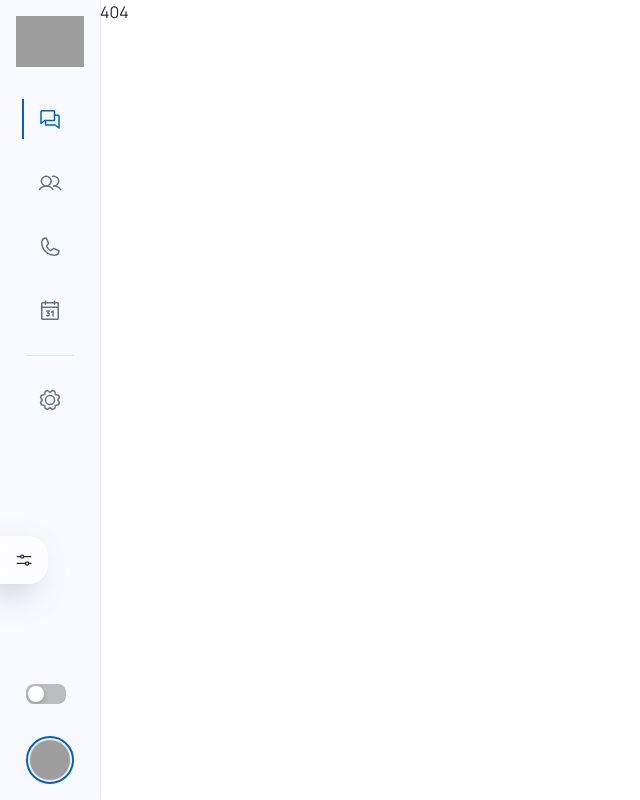
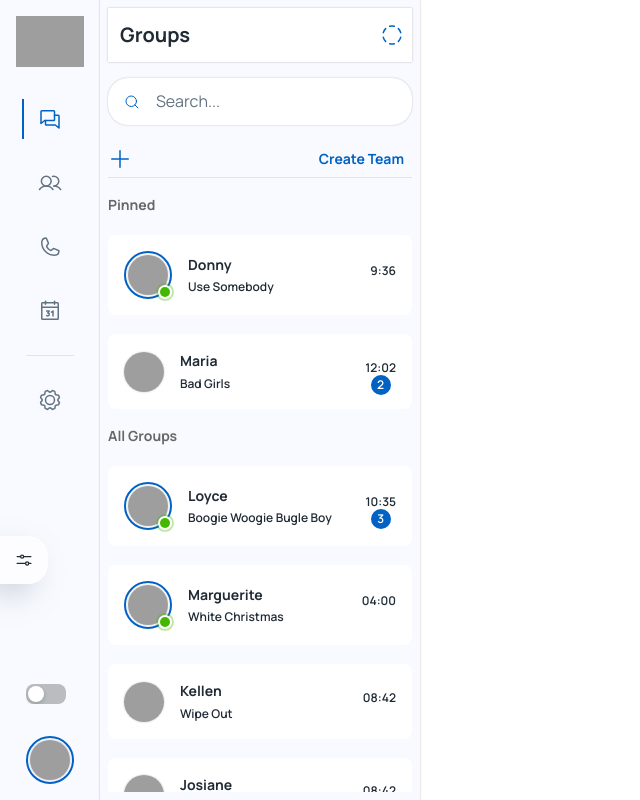
Before and after one commit to KonstantineVashalomidze/chat-app, a React (Create React App) app: page /group in a window 1280 px wide. Before the commit this address led to /404. Shown: the whole page, without its empty margins (0-640 px from the left). Built offline with nearby package versions, Linux system fonts and the light colour scheme; grey boxes are pictures that could not be loaded.

Commit message:
create group dialog is done not working properly

```diff
--- /dev/null
+++ b/src/components/dialogs/group/CreateGroup.js
@@ -0,0 +1,143 @@
+import React, { useState } from "react";
+import {
+    Dialog,
+    DialogContent,
+    DialogTitle,
+    Slide,
+    TextField,
+    Button,
+    Box,
+    Chip,
+    Autocomplete,
+} from "@mui/material";
+import {User_options} from "../../../data";
+
+
+
+const Transition = React.forwardRef(function Transition(props, ref) {
+    return <Slide direction="up" ref={ref} {...props} />;
+});
+
+const CreateGroup = ({ open, handleClose }) => {
+    const [groupName, setGroupName] = useState("");
+    const [userInput, setUserInput] = useState(null);
+    const [people, setPeople] = useState([]);
+    const [error, setError] = useState("");
+
+    const handleSubmit = (e) => {
+        e.preventDefault();
+        if (!groupName.trim()) {
+            setError("Please enter a group name.");
+        } else if (people.length < 2) {
+            setError("Please add at least two people.");
+        } else {
+            // Handle form submission logic here
+            console.log("Group Name:", groupName);
+            console.log("People:", people);
+            // Reset form after submission
+            setGroupName("");
+            setPeople([]);
+            setError("");
+        }
+    };
+
+    const addPerson = (value) => {
+        if (value && !people.includes(value)) {
+            setPeople([...people, value]);
+            setUserInput(null);
+            setError(""); // Clear error when a person is added
+        }
+    };
+
+    const removePerson = (personToRemove) => {
+        setPeople(people.filter((p) => p !== personToRemove));
+    };
+
+
+
+    return (
+        <Dialog
+            fullWidth
+            maxWidth={"xs"}
+            open={open}
+            onClose={handleClose}
+            keepMounted
+            TransitionComponent={Transition}
+            sx={{ p: 4 }}
+        >
+            <DialogTitle>Create Group</DialogTitle>
+            <DialogContent>
+                <Box component="form" onSubmit={handleSubmit}>
+                    <TextField
+                        autoFocus
+                        margin="dense"
+                        id="groupName"
+                        label="Group Name"
+                        type="text"
+                        fullWidth
+                        value={groupName}
+                        onChange={(e) => setGroupName(e.target.value)}
+                        error={!groupName.trim() && !!error}
+                        helperText={!groupName.trim() && error}
+                        onFocus={() => setError("")}
+                    />
+                    <Box sx={{ mt: 2, display: "flex", alignItems: "center" }}>
+                        <Autocomplete
+                            freeSolo
+                            options={User_options}
+                            renderInput={(params) => (
+                                <TextField
+                                    {...params}
+                                    margin="dense"
+                                    label="Add Person"
+                                    type="text"
+                                    fullWidth
+                                    value={userInput || ""}
+                                    onChange={(e) => setUserInput(e.target.value)}
+                                    onKeyPress={(e) => {
+                                        if (e.key === "Enter") {
+                                            addPerson(userInput);
+                                        }
+                                    }}
+                                    error={people.length < 2 && !!error}
+                                    helperText={people.length < 2 && error}
+                                    onFocus={() => setError("")}
+                                />
+                            )}
+                            onInputChange={(e, value) => setUserInput(value)}
+                            fullWidth
+                        />
+                        <Button
+                            variant="contained"
+                            sx={{ ml: 1 }}
+                            onClick={() => addPerson(userInput)}
+                            disabled={!userInput}
+                        >
+                            Add
+                        </Button>
+                    </Box>
+                    <Box sx={{ mt: 2, display: "flex", flexWrap: "wrap" }}>
+                        {people.map((p) => (
+                            <Chip
+                                key={p}
+                                label={p}
+                                onDelete={() => removePerson(p)}
+                                sx={{ mr: 1, mt: 1 }}
+                            />
+                        ))}
+                    </Box>
+                    <Box sx={{ mt: 2, display: "flex", justifyContent: "flex-end" }}>
+                        <Button onClick={handleClose} sx={{ mr: 1 }}>
+                            Cancel
+                        </Button>
+                        <Button type="submit" variant="contained">
+                            Create
+                        </Button>
+                    </Box>
+                </Box>
+            </DialogContent>
+        </Dialog>
+    );
+};
+
+export default CreateGroup;
--- a/src/data/index.js
+++ b/src/data/index.js
@@ -321,6 +321,24 @@ const Shared_documents = [
 
 ];
 
+// Dummy data for autocomplete options
+const User_options = [
+  "John Doe",
+  "Jane Smith",
+  "Michael Johnson",
+  "Emily Williams",
+  "David Brown",
+  "Sarah Davis",
+  "Robert Miller",
+  "Jessica Wilson",
+  "Christopher Moore",
+  "Ashley Taylor",
+];
+
+
+
+
+
 export {
   Profile_Menu,
   Nav_Setting,
@@ -330,4 +348,5 @@ export {
   Message_options,
   Shared_links,
   Shared_documents,
+  User_options,
 };
--- a/src/pages/dashboard/Chats.js
+++ b/src/pages/dashboard/Chats.js
@@ -7,7 +7,7 @@ import { ChatList } from "../../data";
 import SimpleBarReact from "simplebar-react";
 import "simplebar-react/dist/simplebar.min.css";
 
-const StyledBadge = styled(Badge)(({ theme }) => ({
+export const StyledBadge = styled(Badge)(({ theme }) => ({
     '& .MuiBadge-badge': {
         backgroundColor: '#44b700',
         color: '#44b700',
@@ -35,8 +35,7 @@ const StyledBadge = styled(Badge)(({ theme }) => ({
         },
     },
 }));
-
-const ChatElement = ({ id, name, img, msg, time, unread, online }) => {
+export const ChatElement = ({ id, name, img, msg, time, unread, online }) => {
     const theme = useTheme();
     return (
         <Box sx={{ width: "100%", borderRadius: 1, backgroundColor: theme.palette.mode === "light" ? "#fff" : theme.palette.background.default }} p={2}>
@@ -70,8 +69,7 @@ const ChatElement = ({ id, name, img, msg, time, unread, online }) => {
     );
 };
 
-
-const Search = styled("div")(({ theme }) => ({
+export const Search = styled("div")(({ theme }) => ({
     position: "relative",
     borderRadius: 20,
     backgroundColor: alpha(theme.palette.background.default, 1),
@@ -81,7 +79,7 @@ const Search = styled("div")(({ theme }) => ({
     width: "100%"
 }));
 
-const SearchIconWrapper = styled("div")(({ theme }) => ({
+export const SearchIconWrapper = styled("div")(({ theme }) => ({
     padding: theme.spacing(0, 2),
     height: "100%",
     position: "absolute",
@@ -91,7 +89,7 @@ const SearchIconWrapper = styled("div")(({ theme }) => ({
     justifyContent: "center"
 }));
 
-const StyledInputBase = styled(InputBase)(({ theme }) => ({
+export const StyledInputBase = styled(InputBase)(({ theme }) => ({
     color: "inherit",
     "& .MuiInputBase-input": {
         padding: theme.spacing(1.5), // Increased padding for better spacing
@@ -108,6 +106,7 @@ const StyledInputBase = styled(InputBase)(({ theme }) => ({
         },
     },
 }));
+
 const Chats = () => {
     const theme = useTheme();
 
@@ -118,7 +117,7 @@ const Chats = () => {
     return (
         <>
             <Box
-                sx={{ position: "relative", width: 320, backgroundColor: theme.palette.mode === "light" ? "#F8FAFF" : theme.palette.background.paper, boxShadow: '0px 0px 2px rgba(0, 0, 0, 0.2)' }}>
+                sx={{ position: "relative", width: 320, backgroundColor: theme.palette.mode === "light" ? "#F8FAFF" : theme.palette.background.paper, boxShadow: '0px 0px 2px rgba(0, 0, 0, 0.25)' }}>
                 <Stack p={1} spacing={2} sx={{ height: "100vh" }}>
                     <Stack direction={"row"} alignItems={"center"} justifyContent={"space-between"} sx={{boxShadow: "0px 0px 2px rgba(0, 0, 0, 0.25)", backgroundColor: backgroundColor }}>
                         <Typography p={1.5} variant={"h5"}>
@@ -138,7 +137,7 @@ const Chats = () => {
                     </Stack>
                     <Stack spcing={1}>
                         <Stack direction={"row"} alignItems={"center"} justifyContent={"space-between"} spacing={1.5}>
-                            <ArchiveBox size={24} />
+                            <ArchiveBox size={24} color={theme.palette.primary.main} />
                             <Button>Archive</Button>
                         </Stack>
                         <Divider />
--- /dev/null
+++ b/src/pages/dashboard/Group.js
@@ -0,0 +1,86 @@
+
+
+
+import React, {useState} from "react";
+import {Avatar, Badge, Box, Button, Divider, IconButton, InputBase, Stack, Typography} from "@mui/material";
+import {alpha, styled, useTheme} from "@mui/material/styles";
+import {ArchiveBox, CircleDashed, MagnifyingGlass, Plus} from "phosphor-react";
+import SimpleBarReact from "simplebar-react";
+import {ChatList} from "../../data";
+import {faker} from "@faker-js/faker";
+import {ChatElement, Search, SearchIconWrapper, StyledInputBase} from "./Chats";
+import CreateGroup from "../../components/dialogs/group/CreateGroup";
+
+
+
+
+
+const Group = () => {
+
+    const theme = useTheme(false);
+    const [showCreateGroupDialog, setShowCreateGroupDialog] = useState();
+    const backgroundColor = theme.palette.mode === "light"
+        ? "#fff"
+        : theme.palette.background.default;
+
+    const handleCloseCreateGroupDialog = () => {
+        setShowCreateGroupDialog(false);
+    }
+
+    return (
+        <>
+            <Box
+                sx={{ position: "relative", width: 320, backgroundColor: theme.palette.mode === "light" ? "#F8FAFF" : theme.palette.background.paper, boxShadow: '0px 0px 2px rgba(0, 0, 0, 0.25)' }}>
+                <Stack p={1} spacing={2} sx={{ height: "100vh" }}>
+                    <Stack direction={"row"} alignItems={"center"} justifyContent={"space-between"} sx={{boxShadow: "0px 0px 2px rgba(0, 0, 0, 0.25)", backgroundColor: backgroundColor }}>
+                        <Typography p={1.5} variant={"h5"}>
+                            Groups
+                        </Typography>
+                        <IconButton >
+                            <CircleDashed color={theme.palette.primary.main} />
+                        </IconButton>
+                    </Stack>
+                    <Stack sx={{ width: "100%" }}>
+                        <Search >
+                            <SearchIconWrapper >
+                                <MagnifyingGlass color={theme.palette.primary.main} />
+                            </SearchIconWrapper>
+                            <StyledInputBase placeholder={"Search..."} />
+                        </Search>
+                    </Stack>
+                    <Stack spcing={1}>
+                        <Stack direction={"row"} alignItems={"center"} justifyContent={"space-between"} spacing={1.5}>
+                            <Plus size={24} color={theme.palette.primary.main} ></Plus>
+                            <Button onClick={() => {setShowCreateGroupDialog(true);} }>Create Team</Button>
+                        </Stack>
+                        <Divider />
+                    </Stack>
+                    <Stack spacing={2} direction={"column"} sx={{ flexGrow: 1, overflow: "hidden", height: "100%" }}>
+                        <SimpleBarReact style={{ maxHeight: "100%" }}>
+                            <Stack spacing={2.4}>
+                                <Typography variant={"subtitle2"} sx={{ color: "#676767" }}>
+                                    Pinned
+                                </Typography>
+                                {ChatList.filter((el) => el.pinned).map((el) => {
+                                    return <ChatElement {...el} />;
+                                })}
+                            </Stack>
+                            <Stack spacing={2.4}>
+                                <Typography variant={"subtitle2"} sx={{ color: "#676767" }} paddingTop={2}>
+                                    All Groups
+                                </Typography>
+                                {ChatList.filter((el) => !el.pinned).map((el) => {
+                                    return <ChatElement {...el} />;
+                                })}
+                            </Stack>
+                        </SimpleBarReact>
+                    </Stack>
+                </Stack>
+            </Box>
+            {showCreateGroupDialog && <CreateGroup open={showCreateGroupDialog} handleClose={handleCloseCreateGroupDialog} />}
+        </>
+    );
+};
+
+
+export default Group;
--- a/src/routes/index.js
+++ b/src/routes/index.js
@@ -37,6 +37,7 @@ export default function Router() {
         { element: <Navigate to={DEFAULT_PATH} replace />, index: true },
         { path: "app", element: <GeneralApp /> },
         { path: "settings", element: <Settings /> },
+        { path: "group", element: <Group /> },
 
         { path: "404", element: <Page404 /> },
         { path: "*", element: <Navigate to="/404" replace /> },
@@ -70,6 +71,13 @@ const ChangePassword = Loadable(
     lazy(() => import("../pages/auth/ChangePassword")),
 );
 
+const Group = Loadable(
+    lazy(() => import("../pages/dashboard/Group")),
+);
+
+
+
+
 
 
 
```
